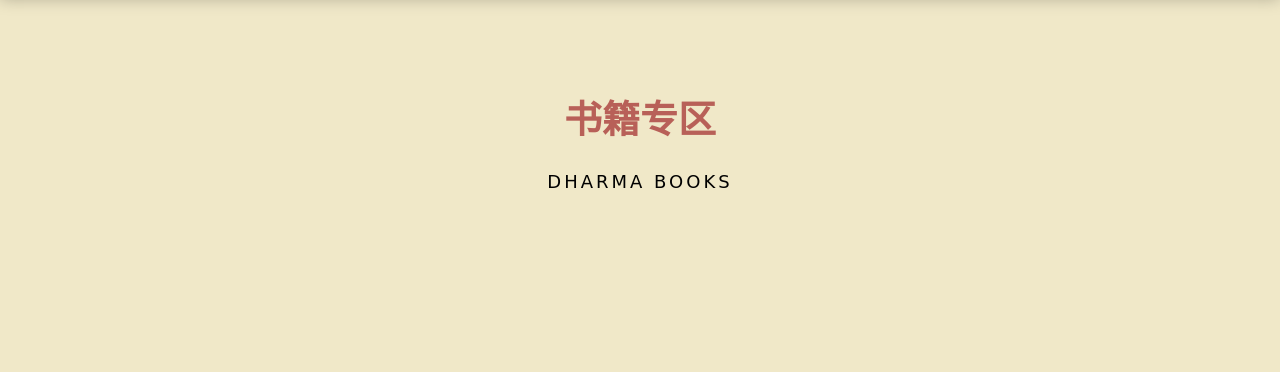
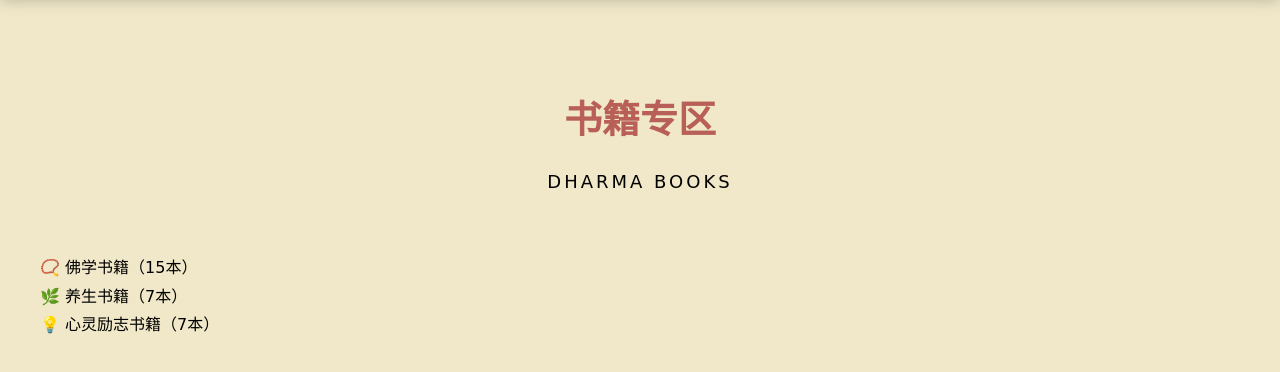
Before and after one commit to anlexampleno1-max/anlexampleno1-max, a plain HTML site: page books.html in a window 1280 px wide. Shown: the part 110-482 px from the top of the page. Drawn offline with Linux system fonts and the light colour scheme; a web font is replaced by a local one.

Commit message:
Update books.html

```diff
--- a/books.html
+++ b/books.html
@@ -796,6 +796,22 @@ onclick="toggleSearch()">🔎</a>
       <span>DHARMA BOOKS</span>
     </div>
 
+    <div class="book-category">
+
+    <div class="book-type">
+        📿 佛学书籍（15本）
+    </div>
+
+    <div class="book-type">
+        🌿 养生书籍（7本）
+    </div>
+
+    <div class="book-type">
+        💡 心灵励志书籍（7本）
+    </div>
+
+</div>
+
       </div>
     </div>
   </div>
```
